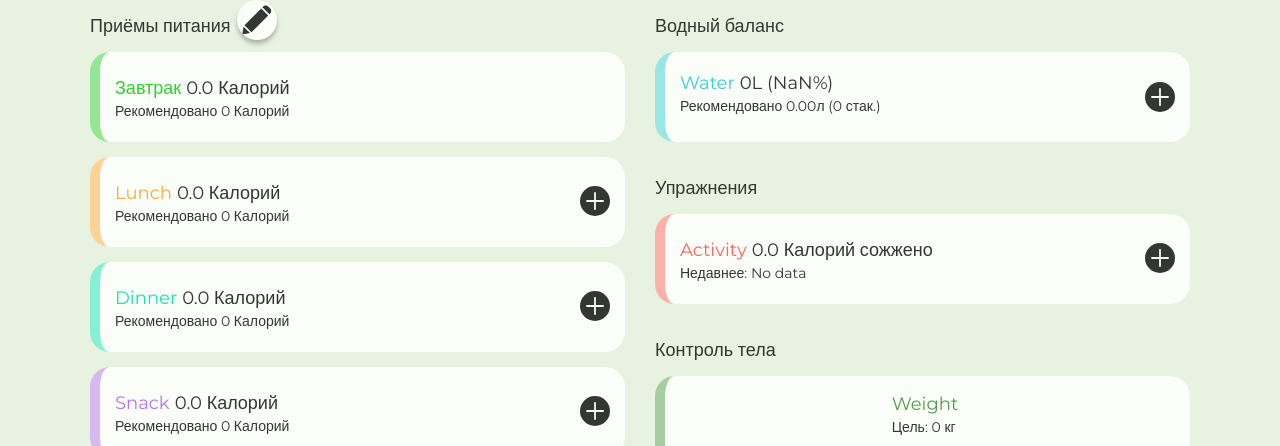
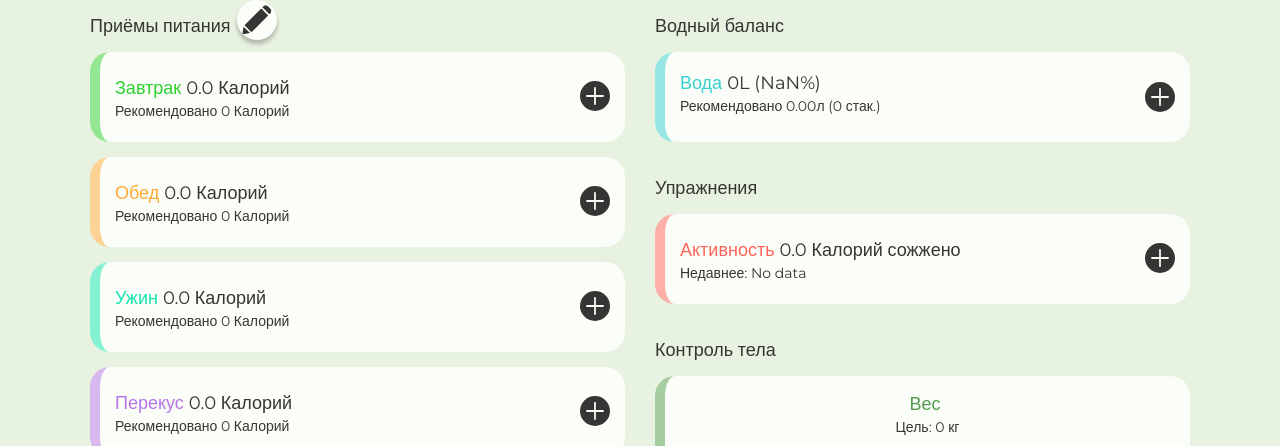
Before and after one commit to mitjasha/avocado, a React (Create React App) app: page /main in a window 1280 px wide. Shown: the part 506-952 px from the top of the page. Built offline with nearby package versions, Linux system fonts and the light colour scheme; no server answers.

Commit message:
feat: add name to daily event wrapper

```diff
--- a/src/components/DailyEventWrapper/DailyEventWrapper.tsx
+++ b/src/components/DailyEventWrapper/DailyEventWrapper.tsx
@@ -5,6 +5,7 @@ import "./DailyEventWrapper.scss";
 
 export interface DailyEventWrapperProps {
   title: string;
+  name: string;
   recommended?: string;
   quantity?: string;
   content?: JSX.Element;
@@ -16,6 +17,7 @@ export interface DailyEventWrapperProps {
 
 const DailyEventWrapper: React.FC<DailyEventWrapperProps> = ({
   title,
+  name,
   recommended,
   quantity,
   content,
@@ -29,7 +31,7 @@ const DailyEventWrapper: React.FC<DailyEventWrapperProps> = ({
     <div className={className}>
       <div className="item-info">
         <div style={{ display: "flex", gap: "5px" }}>
-          <h4 className="meal-title">{title}</h4>
+          <h4 className="meal-title">{name}</h4>
           <p className="quantity">{quantity}</p>
         </div>
         <p className="recom">{recommended}</p>
--- a/src/pages/MainScreen/MainScreen.tsx
+++ b/src/pages/MainScreen/MainScreen.tsx
@@ -384,7 +384,8 @@ const MainScreen: React.FC = () => {
           <div className="daily-events__meals">
             <h1 className="daily-events__title">{t("main_daily_meals")}</h1>
             <DailyEventWrapper
-              title={t("main_breakfast")}
+              title="Breakfast"
+              name={t("main_breakfast")}
               recommended={`${t("main_recommended")} ${Math.round(
                 recomKcalPerDay / 4,
               )} ${t("main_kcal")}`}
@@ -395,6 +396,7 @@ const MainScreen: React.FC = () => {
             />
             <DailyEventWrapper
               title="Lunch"
+              name={t("main_lunch")}
               recommended={`${t("main_recommended")} ${Math.round(
                 recomKcalPerDay / 4,
               )} ${t("main_kcal")}`}
@@ -403,6 +405,7 @@ const MainScreen: React.FC = () => {
             />
             <DailyEventWrapper
               title="Dinner"
+              name={t("main_dinner")}
               recommended={`${t("main_recommended")} ${Math.round(
                 recomKcalPerDay / 4,
               )} ${t("main_kcal")}`}
@@ -411,6 +414,7 @@ const MainScreen: React.FC = () => {
             />
             <DailyEventWrapper
               title="Snack"
+              name={t("main_snack")}
               recommended={`${t("main_recommended")} ${Math.round(
                 recomKcalPerDay / 4,
               )} ${t("main_kcal")}`}
@@ -422,6 +426,7 @@ const MainScreen: React.FC = () => {
             <h3 className="daily-events__title">{t("main_water_consumed")}</h3>
             <DailyEventWrapper
               title="Water"
+              name={t("main_water")}
               quantity={`${waterConsumed}L (${Math.round(
                 (waterConsumed / recomWater) * 100,
               )}%)`}
@@ -439,6 +444,7 @@ const MainScreen: React.FC = () => {
             <h3 className="daily-events__title">{t("main_daily_exercise")}</h3>
             <DailyEventWrapper
               title="Activity"
+              name={t("main_activity")}
               quantity={`${burntKcal.toFixed(1).toString()} ${t(
                 "main_kcal",
               )} ${t("main_burnt_min")}`}
@@ -450,6 +456,7 @@ const MainScreen: React.FC = () => {
             <h3 className="daily-events__title">{t("main_body_control")}</h3>
             <DailyEventWrapper
               title="Weight"
+              name={t("main_weight")}
               recommended={`${t("main_target_weight")}: ${targetWeight} ${t(
                 "kg",
               )}`}
```
